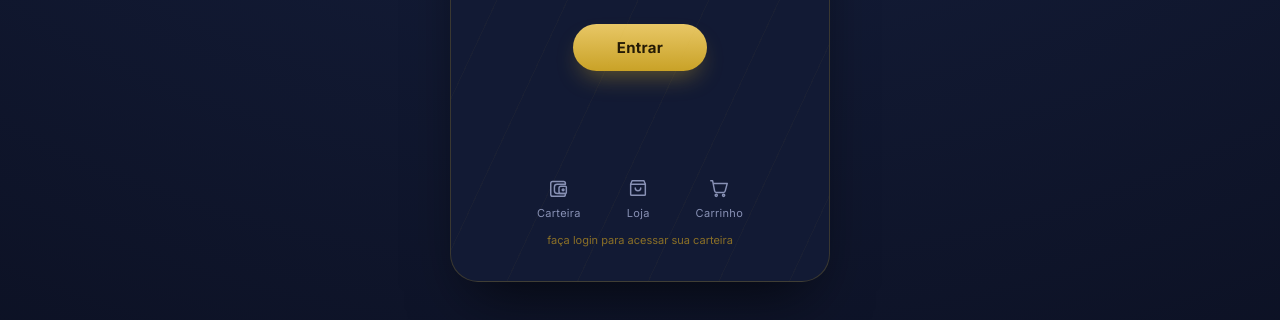
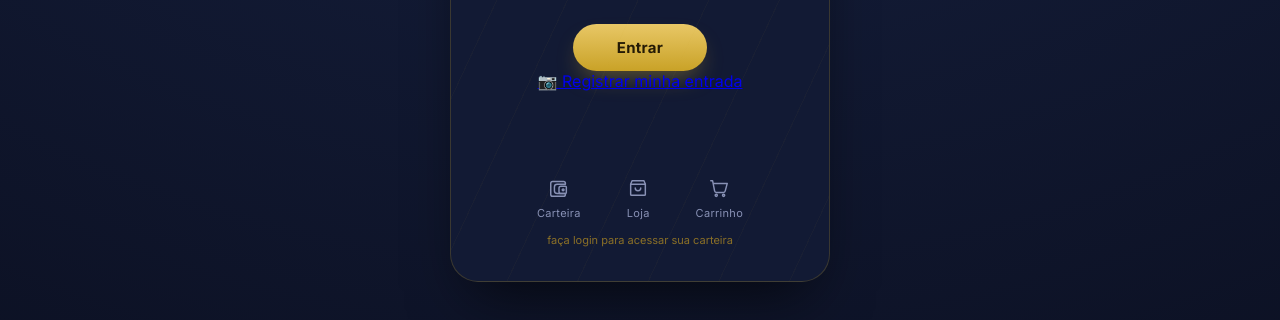
Before and after one commit to karolinerodrigues-source/New-Bit, a plain HTML site: page index.html in a window 1280 px wide. Shown: the part 438-758 px from the top of the page. Drawn offline with nearby package versions, Linux system fonts and the light colour scheme.

Commit message:
Update index.html

```diff
--- a/index.html
+++ b/index.html
@@ -29,6 +29,9 @@
       <p class="tagline">Sua PRESENÇA vale Moedas</p>
 
       <button class="btn-primary" id="enterBtn">Entrar</button>
+<a href="checkin.html" class="btn-checkin">
+  📷 Registrar minha entrada
+</a>
 
       <nav class="dock" aria-label="Atalhos">
         <button class="dock-item" data-target="carteira" disabled>
```
